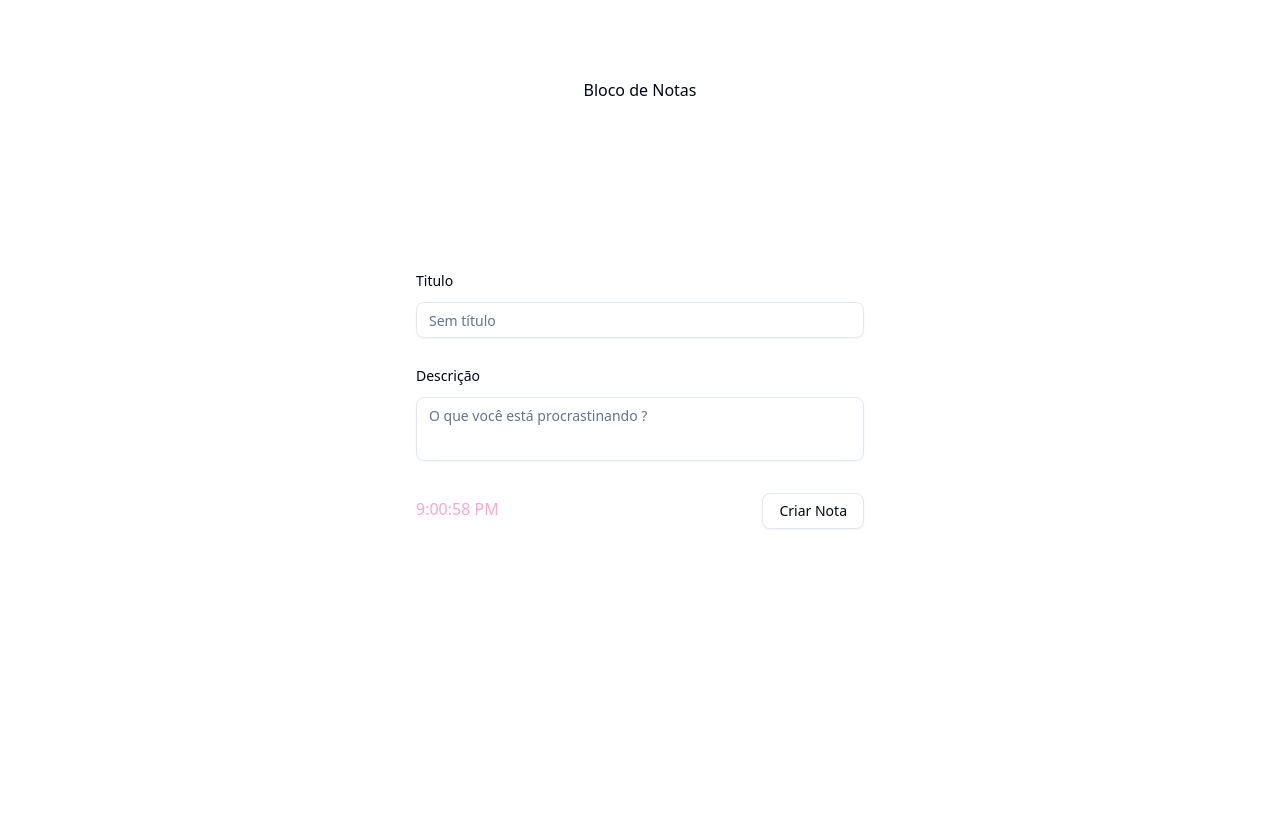
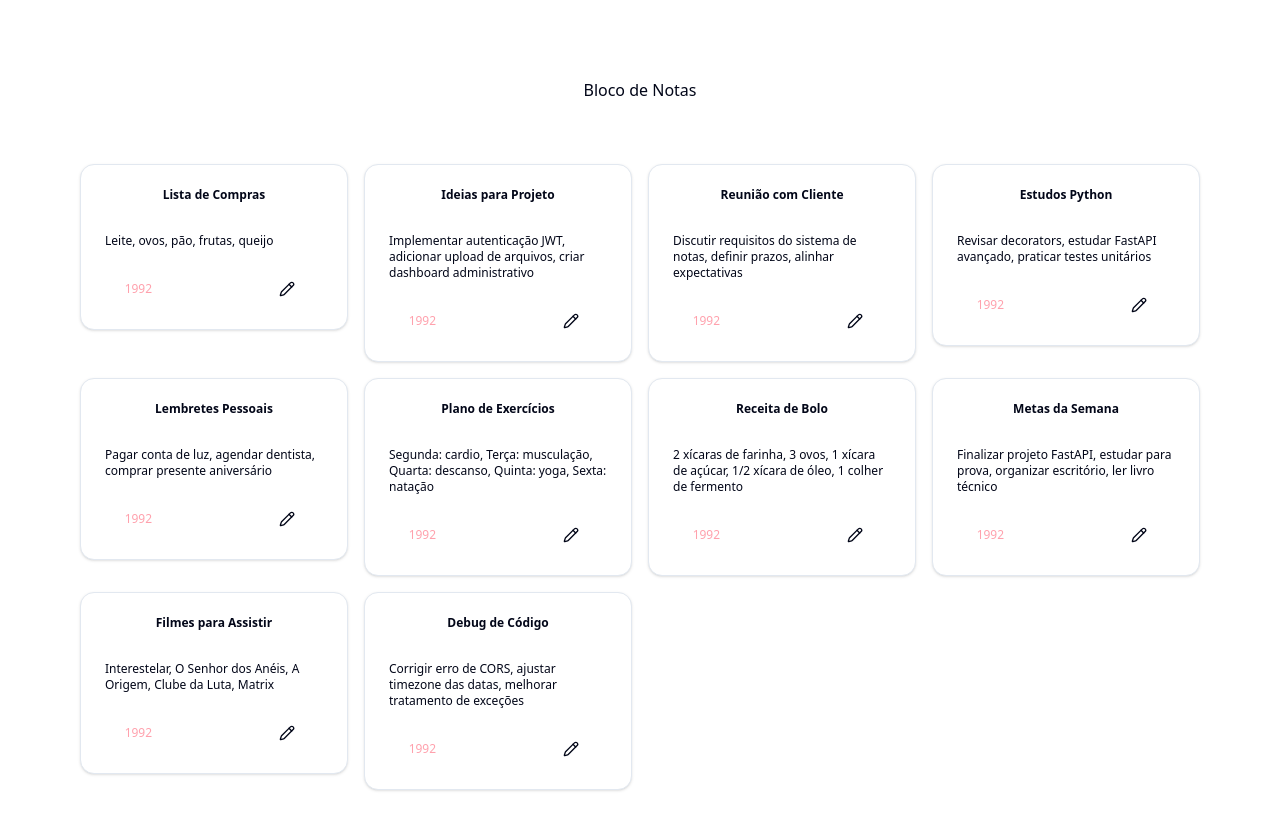
Before and after one commit to dubsvna/bloco-de-notas-fastapi, a Next.js app in the folder frontend/app/: page / in a window 1280 px wide. Shown: the top 830 px of the page. Before the commit the page ends 800 px from the top, so only its background shows below. Built offline with nearby package versions, Linux system fonts and the light colour scheme.

Commit message:
criação da função frontend edição de nota

```diff
--- /dev/null
+++ b/frontend/app/app/components/EditNotePopup.jsx
@@ -0,0 +1,45 @@
+'use client'
+import {useState} from "react";
+import {Button} from "@/components/ui/button";
+import {Pencil} from "lucide-react";
+import {
+  Dialog,
+  DialogContent,
+  DialogDescription,
+  DialogHeader,
+  DialogTitle,
+  DialogTrigger,
+} from "@/components/ui/dialog"
+import NotaForm from "./NotaForm";
+export default function EditNotePopup({nota, onNoteUpdated}) {
+    const [open, setOpen] = useState(false);
+
+    const handleSuccess = () => {
+        setOpen(false);
+        if (onNoteUpdated) {
+            onNoteUpdated();
+        }
+    }
+
+    return (
+        <Dialog open={open} onOpenChange={setOpen}>
+            <DialogTrigger asChild>
+                <Button variant="ghost" size="icon" className="rounded-full w-8 h-8">
+                    <Pencil className="w-4 h-4"/>
+                </Button>
+            </DialogTrigger>
+            <DialogContent>
+                <DialogHeader>
+                <DialogTitle>Editar Nota</DialogTitle>
+                <DialogDescription>
+                    Faça as alterações na sua nota. Clique em salvar ao terminer.
+                </DialogDescription>
+                </DialogHeader>
+                <div className="py-4">
+                    <NotaForm nota={nota}
+                    onSuccess={handleSuccess}/>
+                </div>
+            </DialogContent>
+        </Dialog>
+    )
+}
--- a/frontend/app/app/components/NotaBox.jsx
+++ b/frontend/app/app/components/NotaBox.jsx
@@ -1,3 +1,7 @@
+import {Button} from "@/components/ui/button";
+import {Pencil, Plus} from "lucide-react";
+import {Card, CardContent, CardFooter, CardHeader, CardTitle} from "@/components/ui/card";
+import EditNotePopup from "@/app/components/EditNotePopup";
 
 
 export default function NotaBox() {
@@ -64,13 +68,21 @@
     }
 ]
     return (
-        <div className="grid grid-cols-4 gap-5 items-start border-1">
+        <div className="grid grid-cols-4 gap-4 items-start ">
         {mockNota.map((nota) => (
-            <div key={nota.id} className="flex flex-col wrap-pretty items-start h-30  w-40 max-w-70 text-xs gap-2 m-5">
-                <p className="font-sans font-bold">{nota.title}</p>
-                <p className="font-sans">{nota.description}</p>
-                <p className="font-sans text-rose-300">{nota.created_at}</p>
-            </div>
+                <Card key={nota.id} className='text-xs'>
+                    <CardHeader className='text-center'>
+                        <CardTitle>{nota.title}</CardTitle>
+                    </CardHeader>
+                    <CardContent>
+                        <p>{nota.description}</p>
+                    </CardContent>
+                    <CardFooter className="flex items-end justify-around gap-20">
+                        <p className="font-sans pt-2 pb-2 text-rose-300">{nota.created_at}</p>
+                           <EditNotePopup nota={nota}
+                                   />
+                    </CardFooter>
+                </Card>
             ))}
             </div>
     )
--- a/frontend/app/app/components/NotaForm.jsx
+++ b/frontend/app/app/components/NotaForm.jsx
@@ -5,7 +5,7 @@
 import {Input} from "@/components/ui/input";
 import {Button} from "@/components/ui/button";
 
-export default function NotaForm({nota}) {
+export default function NotaForm({nota, onSuccess}) {
     const [time, setTime] = useState(new Date());
     const [form, setForm] = useState({
         title: '',
@@ -131,6 +131,10 @@
                         description: "",
                     })
                 }
+
+                if (onSuccess) {
+                    onSuccess();
+                }
             } else {
                 throw new Error('Erro ao salvar nota!');
             }
--- a/frontend/app/app/page.js
+++ b/frontend/app/app/page.js
@@ -6,7 +6,7 @@
   return (
     <div className="font-sans grid grid-rows-[20px_1fr_20px] items-center justify-items-center min-h-screen p-8 pb-20 gap-16 sm:p-20">
       <p className="flex justify-self-center aligh-self-center "> Bloco de Notas </p>
-        <NotaForm />
+        <NotaBox />
     </div>
   );
 }
--- /dev/null
+++ b/frontend/app/components/ui/card.jsx
@@ -0,0 +1,101 @@
+import * as React from "react"
+
+import { cn } from "@/lib/utils"
+
+function Card({
+  className,
+  ...props
+}) {
+  return (
+    <div
+      data-slot="card"
+      className={cn(
+        "bg-card text-card-foreground flex flex-col gap-6 rounded-xl border py-6 shadow-sm",
+        className
+      )}
+      {...props} />
+  );
+}
+
+function CardHeader({
+  className,
+  ...props
+}) {
+  return (
+    <div
+      data-slot="card-header"
+      className={cn(
+        "@container/card-header grid auto-rows-min grid-rows-[auto_auto] items-start gap-2 px-6 has-data-[slot=card-action]:grid-cols-[1fr_auto] [.border-b]:pb-6",
+        className
+      )}
+      {...props} />
+  );
+}
+
+function CardTitle({
+  className,
+  ...props
+}) {
+  return (
+    <div
+      data-slot="card-title"
+      className={cn("leading-none font-semibold", className)}
+      {...props} />
+  );
+}
+
+function CardDescription({
+  className,
+  ...props
+}) {
+  return (
+    <div
+      data-slot="card-description"
+      className={cn("text-muted-foreground text-sm", className)}
+      {...props} />
+  );
+}
+
+function CardAction({
+  className,
+  ...props
+}) {
+  return (
+    <div
+      data-slot="card-action"
+      className={cn(
+        "col-start-2 row-span-2 row-start-1 self-start justify-self-end",
+        className
+      )}
+      {...props} />
+  );
+}
+
+function CardContent({
+  className,
+  ...props
+}) {
+  return (<div data-slot="card-content" className={cn("px-6", className)} {...props} />);
+}
+
+function CardFooter({
+  className,
+  ...props
+}) {
+  return (
+    <div
+      data-slot="card-footer"
+      className={cn("flex items-center px-6 [.border-t]:pt-6", className)}
+      {...props} />
+  );
+}
+
+export {
+  Card,
+  CardHeader,
+  CardFooter,
+  CardTitle,
+  CardAction,
+  CardDescription,
+  CardContent,
+}
--- /dev/null
+++ b/frontend/app/components/ui/dialog.jsx
@@ -0,0 +1,137 @@
+"use client"
+
+import * as React from "react"
+import * as DialogPrimitive from "@radix-ui/react-dialog"
+import { XIcon } from "lucide-react"
+
+import { cn } from "@/lib/utils"
+
+function Dialog({
+  ...props
+}) {
+  return <DialogPrimitive.Root data-slot="dialog" {...props} />;
+}
+
+function DialogTrigger({
+  ...props
+}) {
+  return <DialogPrimitive.Trigger data-slot="dialog-trigger" {...props} />;
+}
+
+function DialogPortal({
+  ...props
+}) {
+  return <DialogPrimitive.Portal data-slot="dialog-portal" {...props} />;
+}
+
+function DialogClose({
+  ...props
+}) {
+  return <DialogPrimitive.Close data-slot="dialog-close" {...props} />;
+}
+
+function DialogOverlay({
+  className,
+  ...props
+}) {
+  return (
+    <DialogPrimitive.Overlay
+      data-slot="dialog-overlay"
+      className={cn(
+        "data-[state=open]:animate-in data-[state=closed]:animate-out data-[state=closed]:fade-out-0 data-[state=open]:fade-in-0 fixed inset-0 z-50 bg-black/50",
+        className
+      )}
+      {...props} />
+  );
+}
+
+function DialogContent({
+  className,
+  children,
+  showCloseButton = true,
+  ...props
+}) {
+  return (
+    <DialogPortal data-slot="dialog-portal">
+      <DialogOverlay />
+      <DialogPrimitive.Content
+        data-slot="dialog-content"
+        className={cn(
+          "bg-background data-[state=open]:animate-in data-[state=closed]:animate-out data-[state=closed]:fade-out-0 data-[state=open]:fade-in-0 data-[state=closed]:zoom-out-95 data-[state=open]:zoom-in-95 fixed top-[50%] left-[50%] z-50 grid w-full max-w-[calc(100%-2rem)] translate-x-[-50%] translate-y-[-50%] gap-4 rounded-lg border p-6 shadow-lg duration-200 sm:max-w-lg",
+          className
+        )}
+        {...props}>
+        {children}
+        {showCloseButton && (
+          <DialogPrimitive.Close
+            data-slot="dialog-close"
+            className="ring-offset-background focus:ring-ring data-[state=open]:bg-accent data-[state=open]:text-muted-foreground absolute top-4 right-4 rounded-xs opacity-70 transition-opacity hover:opacity-100 focus:ring-2 focus:ring-offset-2 focus:outline-hidden disabled:pointer-events-none [&_svg]:pointer-events-none [&_svg]:shrink-0 [&_svg:not([class*='size-'])]:size-4">
+            <XIcon />
+            <span className="sr-only">Close</span>
+          </DialogPrimitive.Close>
+        )}
+      </DialogPrimitive.Content>
+    </DialogPortal>
+  );
+}
+
+function DialogHeader({
+  className,
+  ...props
+}) {
+  return (
+    <div
+      data-slot="dialog-header"
+      className={cn("flex flex-col gap-2 text-center sm:text-left", className)}
+      {...props} />
+  );
+}
+
+function DialogFooter({
+  className,
+  ...props
+}) {
+  return (
+    <div
+      data-slot="dialog-footer"
+      className={cn("flex flex-col-reverse gap-2 sm:flex-row sm:justify-end", className)}
+      {...props} />
+  );
+}
+
+function DialogTitle({
+  className,
+  ...props
+}) {
+  return (
+    <DialogPrimitive.Title
+      data-slot="dialog-title"
+      className={cn("text-lg leading-none font-semibold", className)}
+      {...props} />
+  );
+}
+
+function DialogDescription({
+  className,
+  ...props
+}) {
+  return (
+    <DialogPrimitive.Description
+      data-slot="dialog-description"
+      className={cn("text-muted-foreground text-sm", className)}
+      {...props} />
+  );
+}
+
+export {
+  Dialog,
+  DialogClose,
+  DialogContent,
+  DialogDescription,
+  DialogFooter,
+  DialogHeader,
+  DialogOverlay,
+  DialogPortal,
+  DialogTitle,
+  DialogTrigger,
+}
--- a/frontend/app/package.json
+++ b/frontend/app/package.json
@@ -8,11 +8,13 @@
     "start": "next start"
   },
   "dependencies": {
+    "@radix-ui/react-dialog": "^1.1.15",
     "@radix-ui/react-label": "^2.1.7",
     "@radix-ui/react-separator": "^1.1.7",
     "@radix-ui/react-slot": "^1.2.3",
     "class-variance-authority": "^0.7.1",
     "clsx": "^2.1.1",
+    "lucide": "^0.555.0",
     "lucide-react": "^0.548.0",
     "next": "15.5.6",
     "react": "19.1.0",
```
Also changed, not shown: 1 other file (tests, documents, lock files or other folders).
